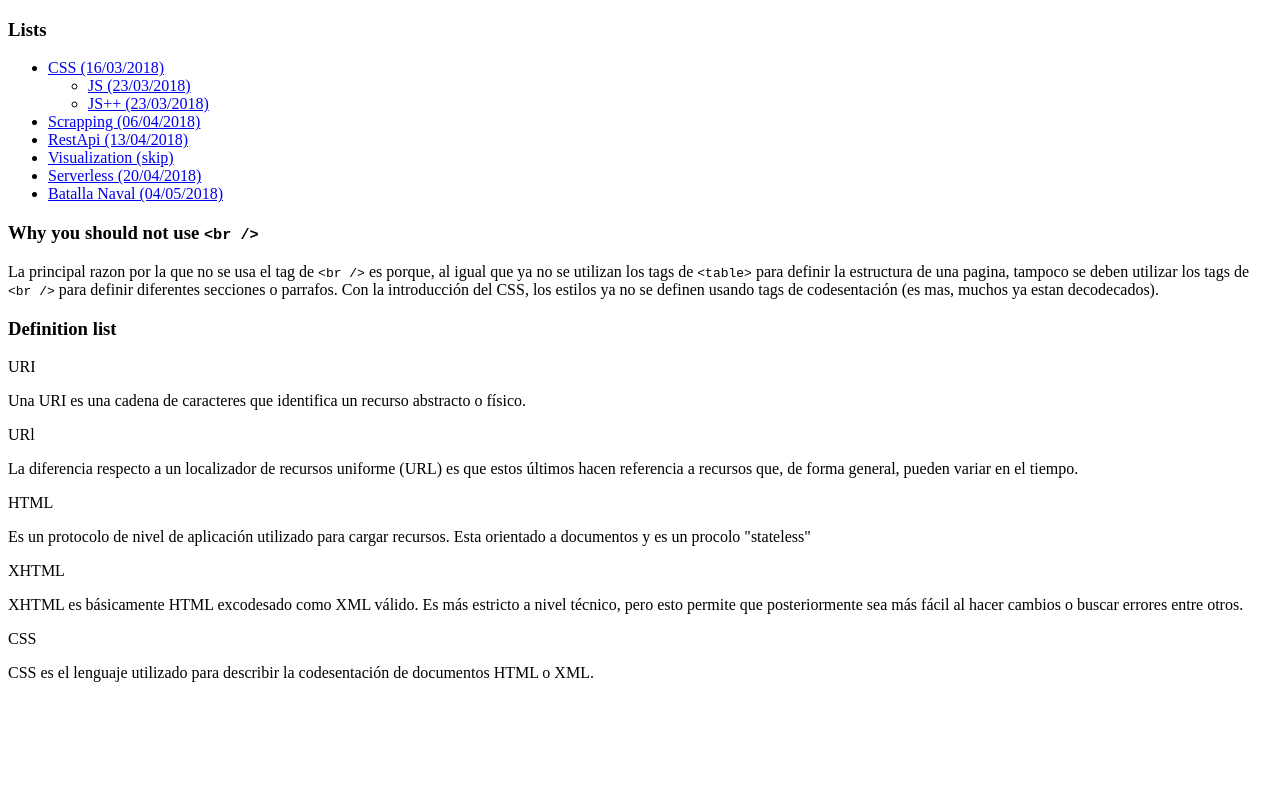
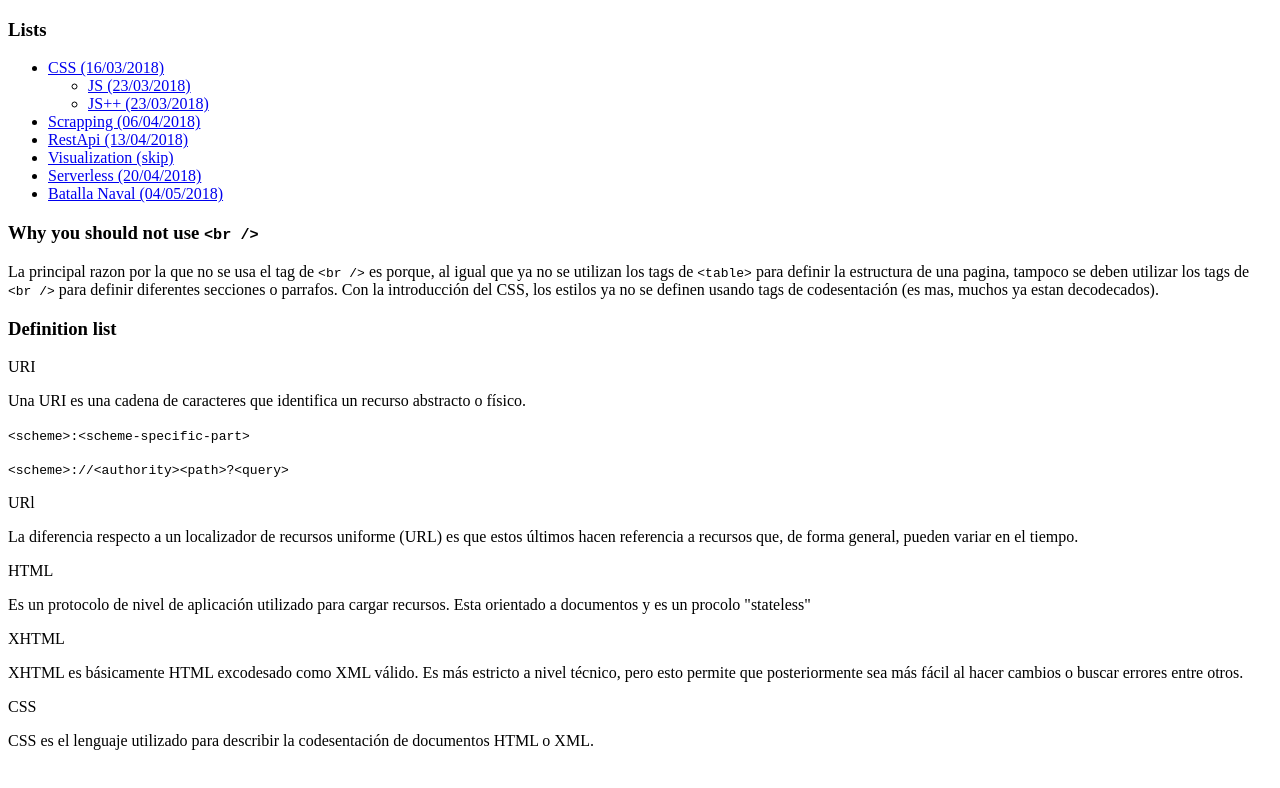
Before and after one commit to brunodeluk/dpoi, a plain HTML site: page concepts.html in a window 1280 px wide. Drawn offline with Linux system fonts and the light colour scheme.

Commit message:
add uri schema

```diff
--- a/concepts.html
+++ b/concepts.html
@@ -29,6 +29,8 @@
     <dl>
         <dt>URI</dt>
         <dl>Una URI es una cadena de caracteres que identifica un recurso abstracto o físico.</dl>
+        <dl><code><&zwj;scheme>:<&zwj;scheme-specific-part></code></dl>
+        <dl><code><&zwj;scheme>://<&zwj;authority><&zwj;path>?<&zwj;query></code></dl>
 
         <dt>URl</dt>
         <dl>La diferencia respecto a un localizador de recursos uniforme (URL) es que estos últimos hacen referencia a recursos que, de forma general, pueden variar en el tiempo.</dl>
```
